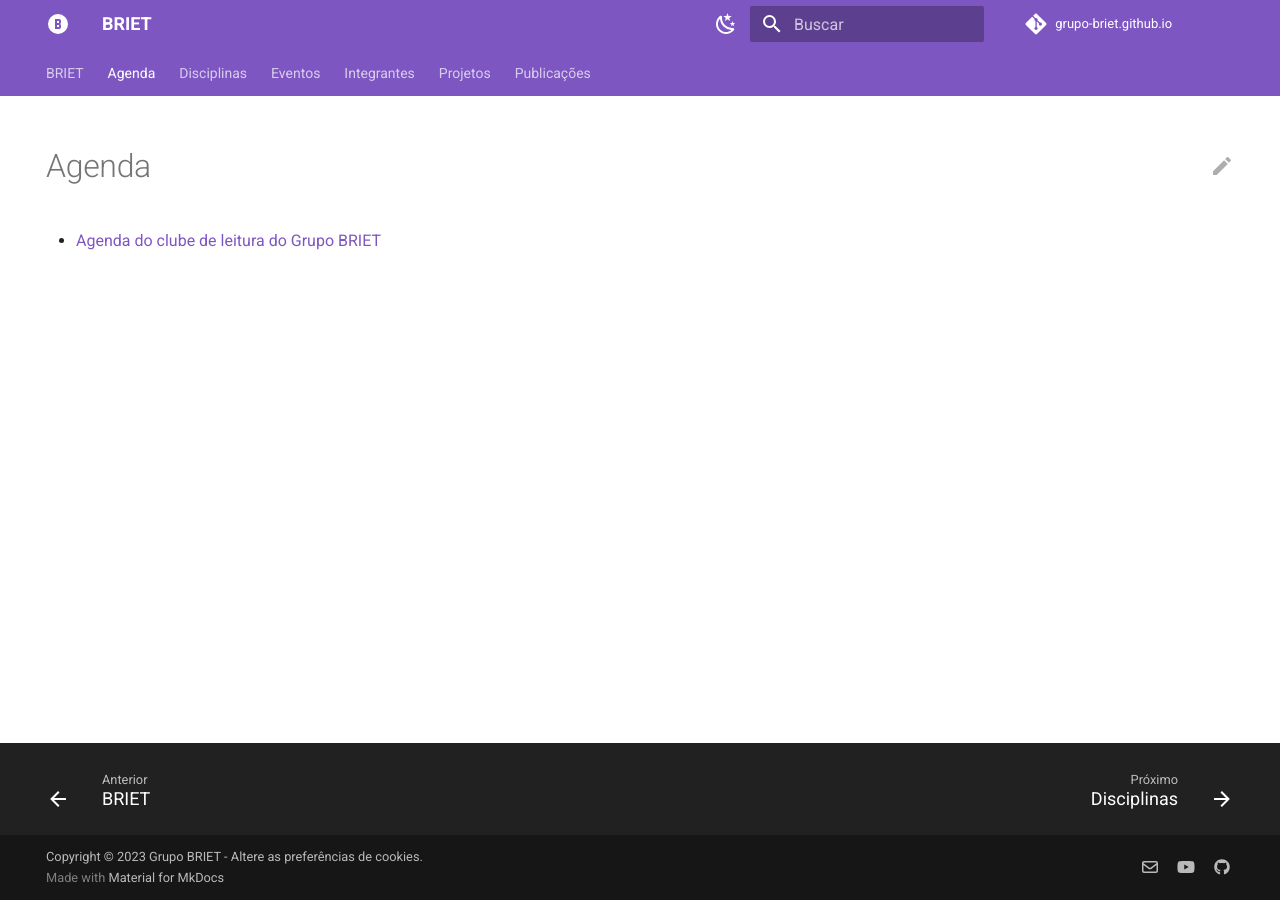
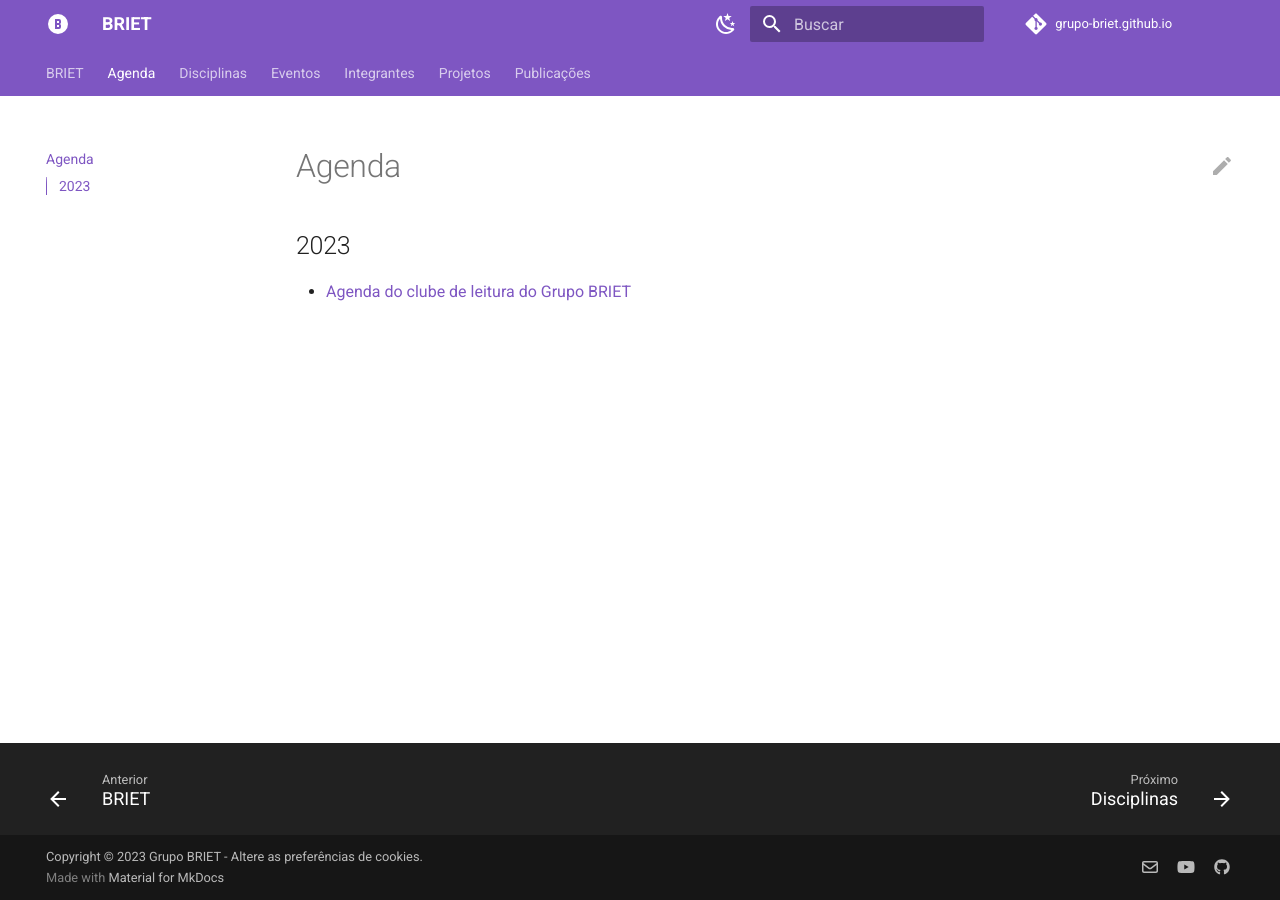
Before and after one commit to keellyayala/grupo-briet.github.io, an MkDocs documentation site: the page built from docs/agenda.md, in a window 1280 px wide. Built offline with MkDocs 1.6.1 and Material for MkDocs 9.7.7, drawn with Linux system fonts in a browser that asks for light colours; a script that is not in the unit is left out; comment, search, counter and statistics services are not loaded.

Commit message:
Update agenda.md

```diff
--- a/docs/agenda.md
+++ b/docs/agenda.md
@@ -1,8 +1,9 @@
 ---
 title: Agenda
-hide:
-  - toc
-  - navigation
 ---
 
+# Agenda
+
+## 2023
+
 - [Agenda do clube de leitura do Grupo BRIET](https://docs.google.com/spreadsheets/d/1N95cfzFDd4K82tXpE2Ch97Ezg0dhBAcvMWAKfM0c1Qc/edit?usp=sharing)
```
